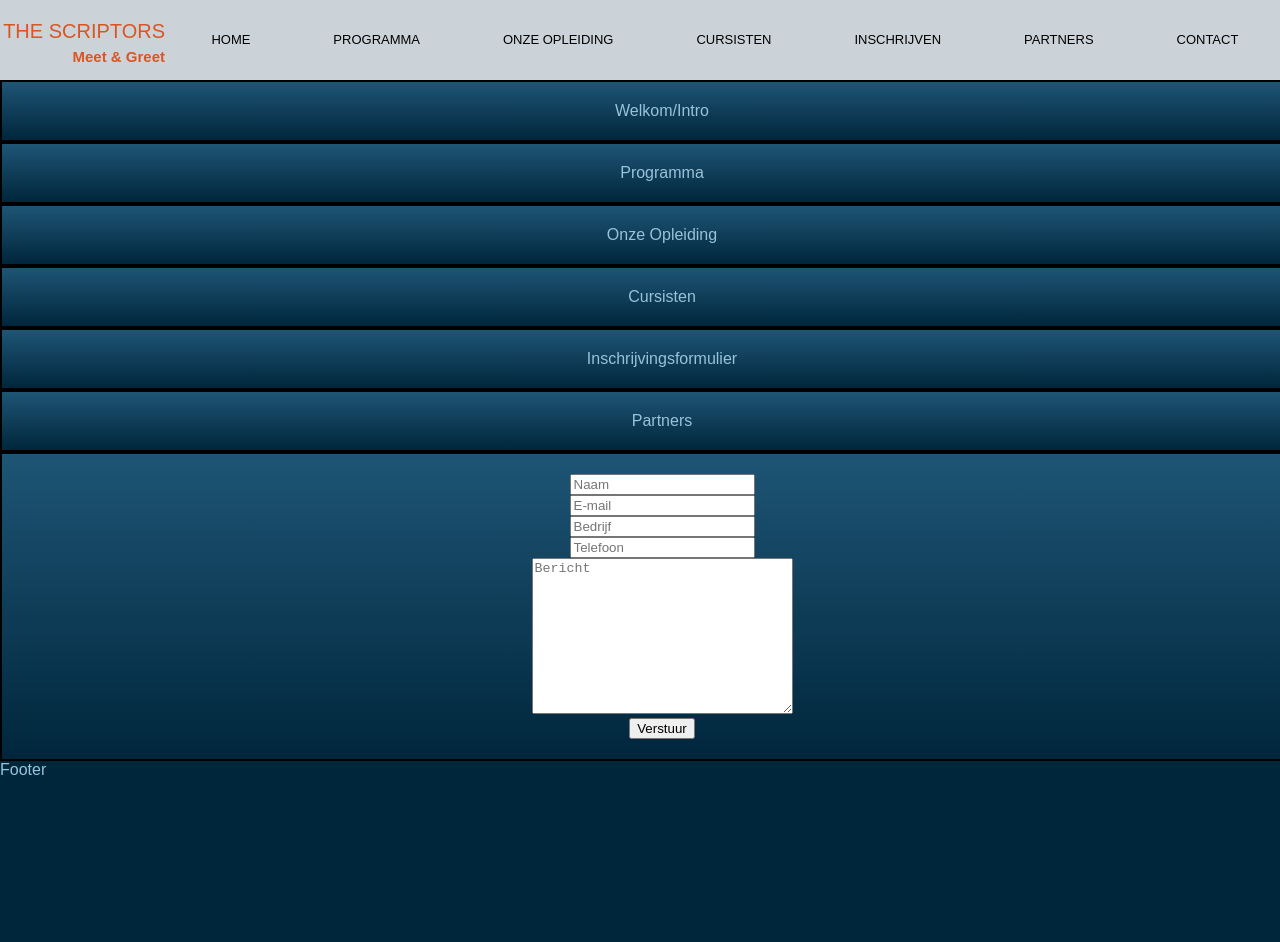
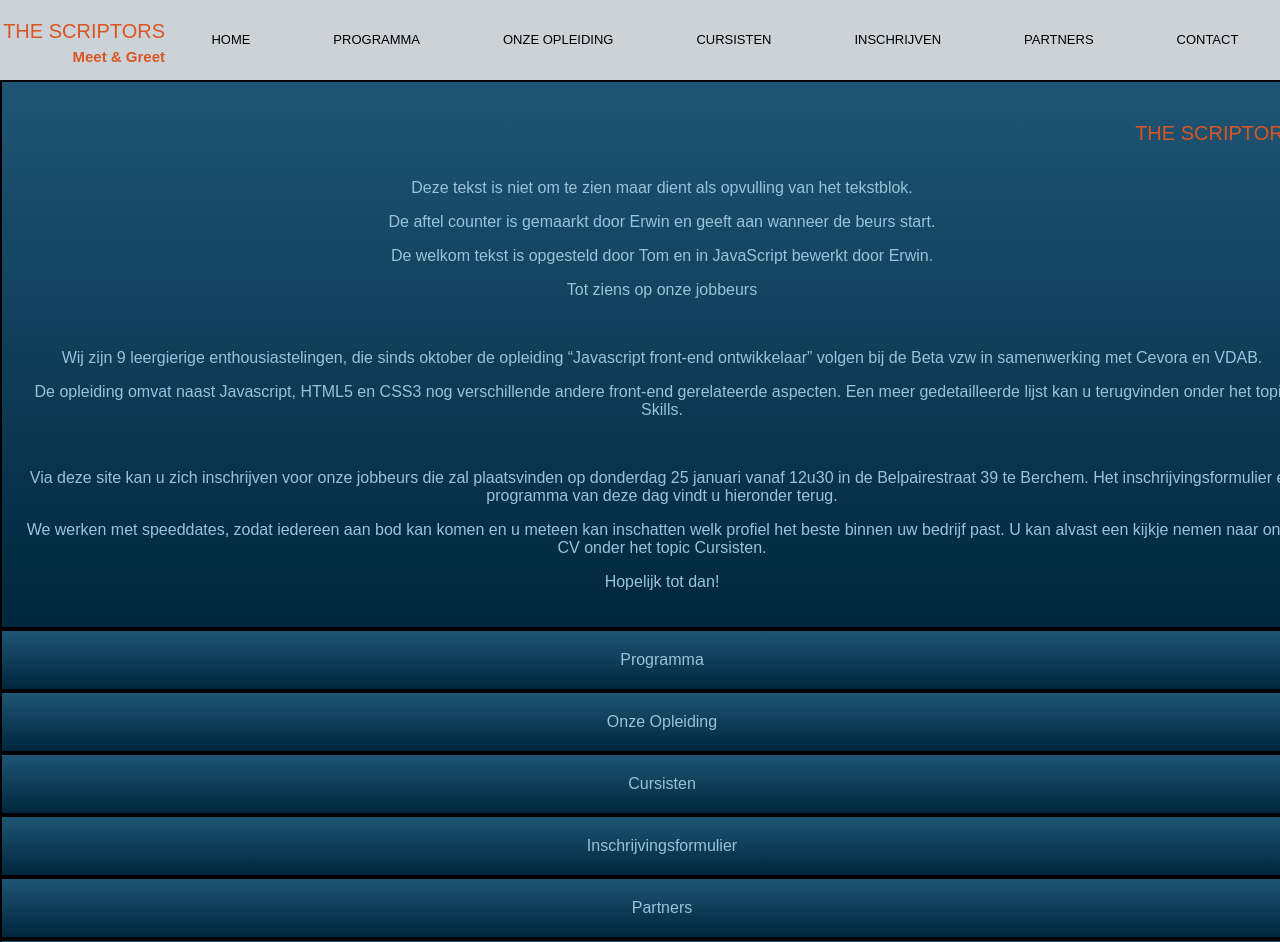
Before and after one commit to FreddyV-84/jobbeurs, a website: page index.html in a window 1280 px wide. Shown: the top 942 px of the page. Before the commit the page ends 800 px from the top, so only its background shows below. Drawn offline with Linux system fonts and the light colour scheme.

Commit message:
html code voor welkom blok toegevoegd

```diff
--- a/index.html
+++ b/index.html
@@ -70,7 +70,37 @@
         </div>
     </header>
     <section id="section1">
-        Welkom/Intro
+        <div id="titel">
+            <h1>THE SCRIPTORS</h1>
+        </div>
+        <div id="welkom">
+            <div>
+                <div id="opvul">
+                    <br>
+                    <p>Deze tekst is niet om te zien maar dient als opvulling van het tekstblok.</p>
+                    <p>De aftel counter is gemaarkt door Erwin en geeft aan wanneer de beurs start.</p>
+                    <p> De welkom tekst is opgesteld door Tom en in JavaScript bewerkt door Erwin.</p>
+                    <p>Tot ziens op onze jobbeurs</p>
+                    <br>
+                </div>
+                <div id="intro">
+                    <p>Wij zijn 9 leergierige enthousiastelingen, die sinds oktober de opleiding “Javascript front-end ontwikkelaar”
+                        volgen bij de Beta vzw in samenwerking met Cevora en VDAB.</p>
+                    <p>De opleiding omvat naast Javascript, HTML5 en CSS3 nog verschillende andere front-end gerelateerde aspecten.
+                        Een meer gedetailleerde lijst kan u terugvinden onder het topic Skills.</p>
+                    <br>
+                </div>
+                <div id="beurs">
+                    <p>Via deze site kan u zich inschrijven voor onze jobbeurs die zal plaatsvinden op donderdag 25 januari
+                        vanaf 12u30 in de Belpairestraat 39 te Berchem. Het inschrijvingsformulier en programma van deze
+                        dag vindt u hieronder terug.</p>
+                    <p>We werken met speeddates, zodat iedereen aan bod kan komen en u meteen kan inschatten welk profiel het
+                        beste binnen uw bedrijf past. U kan alvast een kijkje nemen naar onze CV onder het topic Cursisten.</p>
+                    <p>Hopelijk tot dan!</p>
+                </div>
+            </div>
+        </div>
+        <div id="counter"></div>
     </section>
     <section id="section2">
         Programma
```
